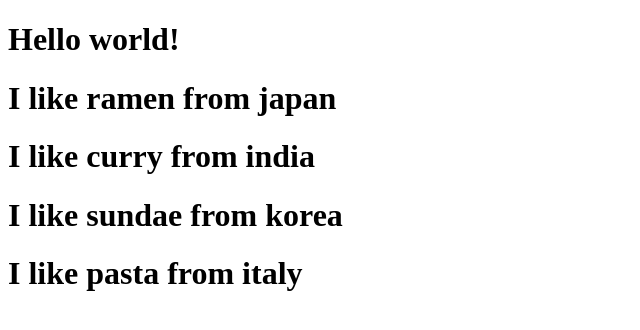
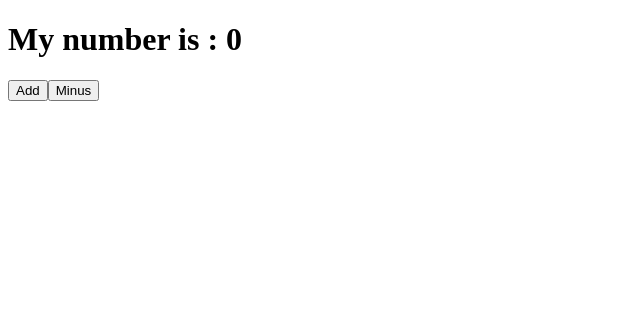
Before and after one commit to CaesiumY/React-Movie-App, a React (Create React App) app: page / in a window 1280 px wide. Shown: the top 330 px of the page, without its empty margins (0-640 px from the left). Built offline with nearby package versions, Linux system fonts and the light colour scheme.

Commit message:
#3.0 Change into class component

```diff
--- a/src/App.js
+++ b/src/App.js
@@ -1,51 +1,25 @@
-import React from "react";
-import PropTypes from "prop-types";
+import React, { Component } from "react";
 
-const dummy_props = [
-  {
-    id: 1,
-    name: "ramen",
-    country: "japan"
-  },
-  {
-    id: 2,
-    name: "curry",
-    country: "india"
-  },
-  {
-    id: 3,
-    name: "sundae",
-    country: "korea"
-  },
-  {
-    id: 4,
-    name: "pasta",
-    country: "italy"
+export default class App extends Component {
+  state = {
+    count: 0
+  };
+
+  add = () => {
+    console.log("add");
+  };
+
+  minus = () => {
+    console.log("minus");
+  };
+
+  render() {
+    return (
+      <div>
+        <h1>My number is : {this.state.count}</h1>
+        <button onClick={this.add}>Add</button>
+        <button onClick={this.minus}>Minus</button>
+      </div>
+    );
   }
-];
-
-function Food(props) {
-  return (
-    <h1>
-      I like {props.name} from {props.country}
-    </h1>
-  );
 }
-
-Food.propTypes = {
-  name: PropTypes.string.isRequired,
-  country: PropTypes.string.isRequired
-};
-
-function App() {
-  return (
-    <div className="App">
-      <h1>Hello world!</h1>
-      {dummy_props.map(item => (
-        <Food key={item.id} name={item.name} country={item.country} />
-      ))}
-    </div>
-  );
-}
-
-export default App;
```
